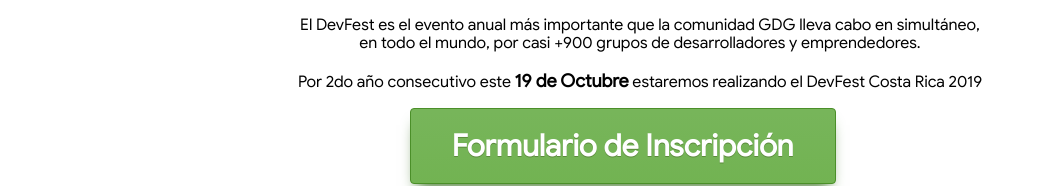
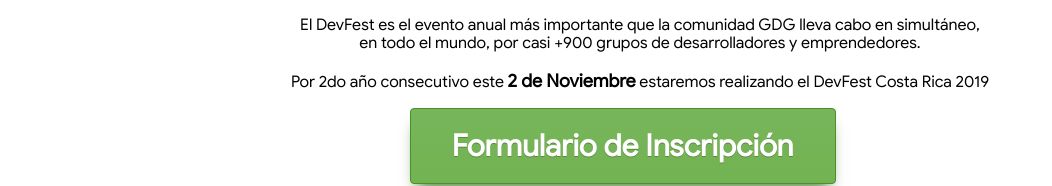
Before and after one commit to vainillaGlasses/gdg-call4speakers, a plain HTML site: page index.html in a window 1280 px wide. Shown: the part 171-357 px from the top of the page, without its empty margins (0-1052 px from the left). Drawn offline with Linux system fonts and the light colour scheme.

Commit message:
Update event date

```diff
--- a/index.html
+++ b/index.html
@@ -15,7 +15,7 @@
 
 <section>
     <p class="description">El DevFest es el evento anual más importante que la comunidad GDG lleva cabo en simultáneo, <br> en todo el mundo, por casi +900 grupos de desarrolladores y emprendedores. <br><br>
-        Por 2do año consecutivo este <strong>19 de Octubre</strong> estaremos realizando el DevFest Costa Rica 2019
+        Por 2do año consecutivo este <strong>2 de Noviembre</strong> estaremos realizando el DevFest Costa Rica 2019
     </p>
 </section>
 <section>
```
